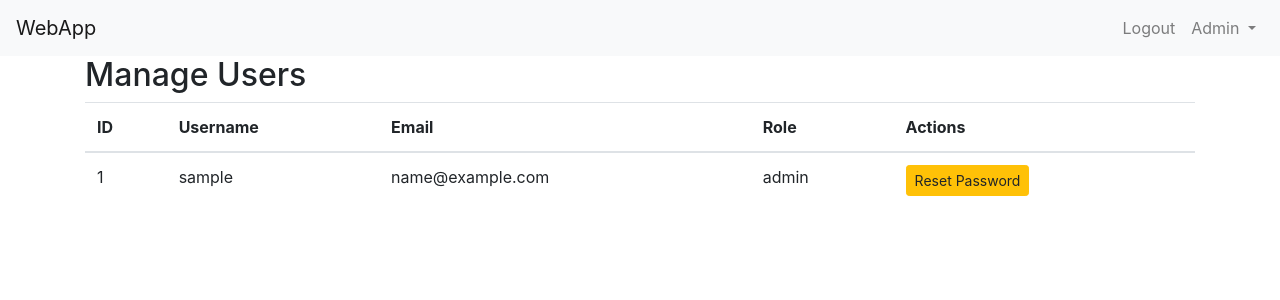
After one commit to heinyarzar09/CE301_Indiv_Proj, a Flask app: page /admin/users in a window 1280 px wide. The commit adds this page. Shown: the top 300 px of the page. Run offline with Flask 3, Linux system fonts and the light colour scheme; a user stored in the database is signed in; tables that the repository leaves empty hold one stand-in row (values such as "Sample post"); some libraries are stand-ins or nearby versions.

Commit message:
implemented admin login, admin able to reset password for users and other admins

```diff
--- a/app/routes.py
+++ b/app/routes.py
@@ -1,7 +1,7 @@
 from flask import Blueprint, render_template, url_for, flash, redirect, request
 from flask_login import login_user, current_user, logout_user, login_required
 from app import db, bcrypt
-from app.forms import RegistrationForm, LoginForm
+from app.forms import RegistrationForm, LoginForm, AdminResetPasswordForm
 from app.models import User
 
 main = Blueprint('main', __name__)
@@ -44,3 +44,28 @@ def logout():
     logout_user()
     flash('You have been logged out.', 'info')
     return redirect(url_for('main.index'))
+
+@main.route('/admin/users')
+@login_required
+def admin_users():
+    if current_user.role != 'admin':
+        flash('You do not have permission to view this page.', 'danger')
+        return redirect(url_for('main.index'))
+    users = User.query.all()
+    return render_template('admin_users.html', users=users)
+
+@main.route('/admin/reset_password/<int:user_id>', methods=['GET', 'POST'])
+@login_required
+def admin_reset_password(user_id):
+    if current_user.role != 'admin':
+        flash('You do not have permission to view this page.', 'danger')
+        return redirect(url_for('main.index'))
+    user = User.query.get_or_404(user_id)
+    form = AdminResetPasswordForm()
+    if form.validate_on_submit():
+        hashed_password = bcrypt.generate_password_hash(form.password.data).decode('utf-8')
+        user.password = hashed_password
+        db.session.commit()
+        flash(f'Password has been reset for user {user.username}.', 'success')
+        return redirect(url_for('main.admin_users'))
+    return render_template('admin_reset_password.html', form=form, user=user)
--- a/app/templates/reset_token.html
+++ b/app/templates/admin_reset_password.html
@@ -1,12 +1,12 @@
 {% extends "base.html" %}
 
-{% block title %}Reset Password{% endblock %}
+{% block title %}Admin - Reset Password{% endblock %}
 
 {% block content %}
 <div class="row">
     <div class="col-md-6 offset-md-3">
-        <h2>Reset Password</h2>
-        <form method="POST" action="{{ url_for('main.reset_token', token=token) }}">
+        <h2>Reset Password for {{ user.username }}</h2>
+        <form method="POST" action="{{ url_for('main.admin_reset_password', user_id=user.id) }}">
             {{ form.hidden_tag() }}
             <div class="form-group">
                 {{ form.password.label(class="form-control-label") }}
--- /dev/null
+++ b/app/templates/admin_users.html
@@ -0,0 +1,31 @@
+{% extends "base.html" %}
+
+{% block title %}Admin - Manage Users{% endblock %}
+
+{% block content %}
+<h2>Manage Users</h2>
+<table class="table">
+    <thead>
+        <tr>
+            <th>ID</th>
+            <th>Username</th>
+            <th>Email</th>
+            <th>Role</th>
+            <th>Actions</th>
+        </tr>
+    </thead>
+    <tbody>
+        {% for user in users %}
+        <tr>
+            <td>{{ user.id }}</td>
+            <td>{{ user.username }}</td>
+            <td>{{ user.email }}</td>
+            <td>{{ user.role }}</td>
+            <td>
+                <a href="{{ url_for('main.admin_reset_password', user_id=user.id) }}" class="btn btn-warning btn-sm">Reset Password</a>
+            </td>
+        </tr>
+        {% endfor %}
+    </tbody>
+</table>
+{% endblock %}
--- a/app/templates/base.html
+++ b/app/templates/base.html
@@ -8,18 +8,31 @@
 </head>
 <body>
     <nav class="navbar navbar-expand-lg navbar-light bg-light">
-        <a class="navbar-brand" href="#">WebApp</a>
+        <a class="navbar-brand" href="{{ url_for('main.index') }}">WebApp</a>
         <div class="collapse navbar-collapse">
             <ul class="navbar-nav ml-auto">
+                {% if current_user.is_authenticated %}
+                    <li class="nav-item">
+                        <a class="nav-link" href="{{ url_for('main.logout') }}">Logout</a>
+                    </li>
+                    {% if current_user.role == 'admin' %}
+                        <li class="nav-item dropdown">
+                            <a class="nav-link dropdown-toggle" href="#" id="adminDropdown" role="button" data-toggle="dropdown" aria-haspopup="true" aria-expanded="false">
+                                Admin
+                            </a>
+                            <div class="dropdown-menu" aria-labelledby="adminDropdown">
+                                <a class="dropdown-item" href="{{ url_for('main.admin_users') }}">Manage Users</a>
+                            </div>
+                        </li>
+                    {% endif %}
+                {% else %}
                     <li class="nav-item">
                         <a class="nav-link" href="{{ url_for('main.login') }}">Login</a>
                     </li>
                     <li class="nav-item">
                         <a class="nav-link" href="{{ url_for('main.register') }}">Register</a>
                     </li>
-                <li class="nav-item">
-                    <a class="nav-link" href="{{ url_for('main.logout') }}">Logout</a>
-                </li>
+                {% endif %}
             </ul>
         </div>
     </nav>
@@ -33,5 +46,8 @@
         {% endwith %}
         {% block content %}{% endblock %}
     </div>
+    <script src="https://code.jquery.com/jquery-3.5.1.slim.min.js"></script>
+    <script src="https://cdn.jsdelivr.net/npm/@popperjs/core@2.9.2/dist/umd/popper.min.js"></script>
+    <script src="https://stackpath.bootstrapcdn.com/bootstrap/4.5.2/js/bootstrap.min.js"></script>
 </body>
 </html>
```
Also changed, not shown: app/forms.py (+6 -1 lines), app/templates/reset_request.html (deleted, +0 -21 lines), instance/database.db. Lines whose indentation alone changed are shown as unchanged.
